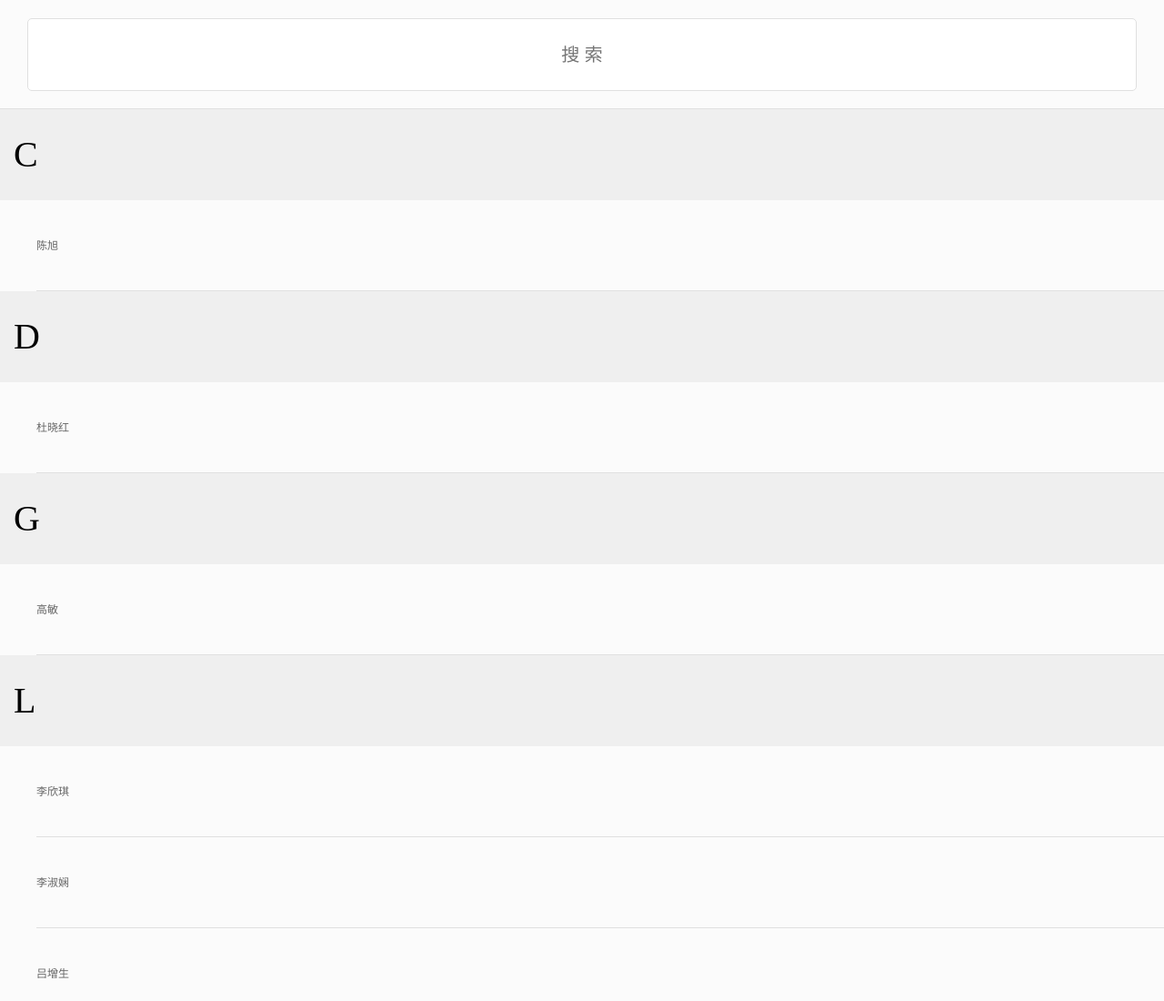
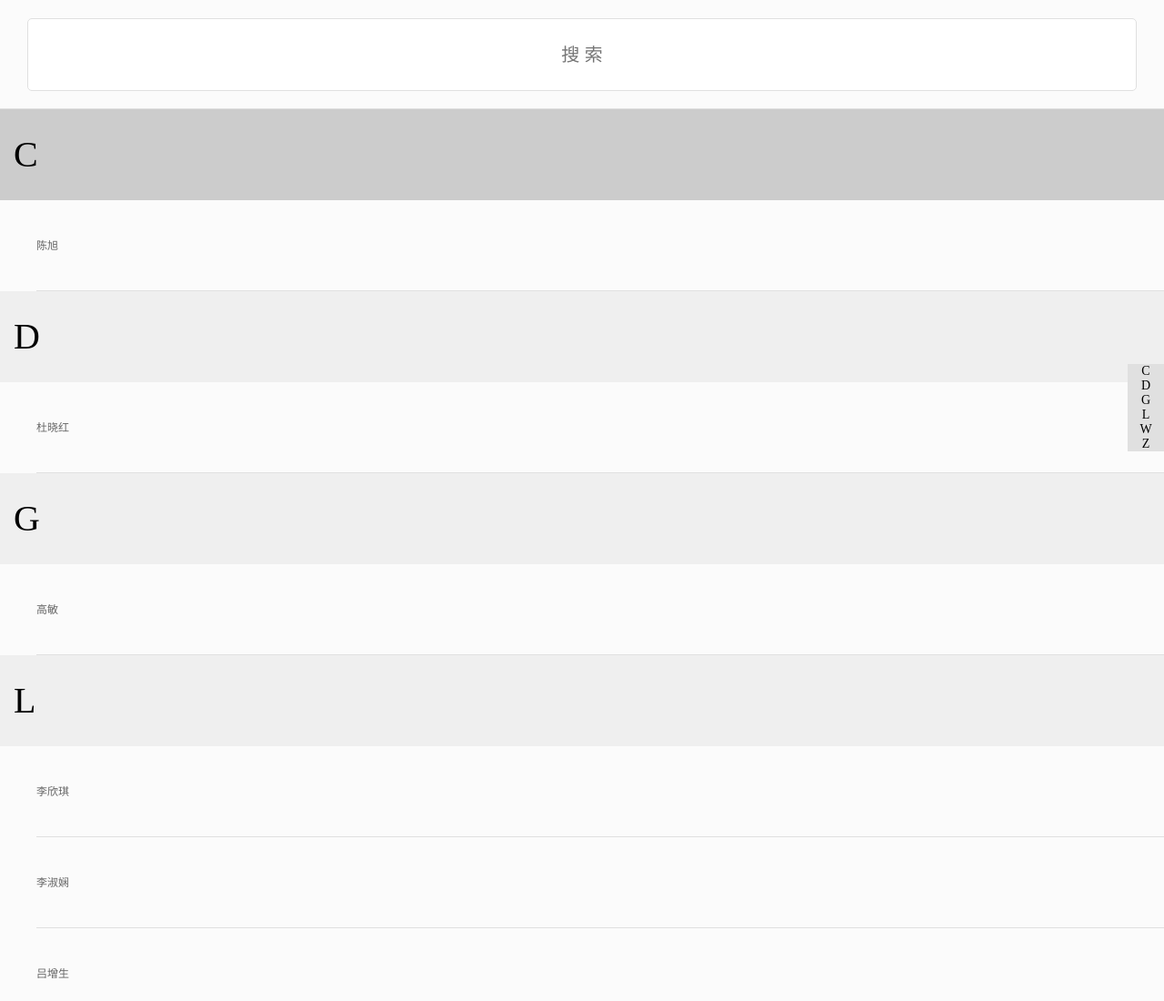
Before and after one commit to futurewp/wp-js-zuoye, a plain HTML site: page 通讯录/call.html in a window 1280 px wide. Shown: the top 1100 px of the page at 91% size. Drawn offline with Linux system fonts and the light colour scheme.

Commit message:
2017.09.28

```diff
--- a/通讯录/call.css
+++ b/通讯录/call.css
@@ -2,7 +2,7 @@
 * @Author: Administrator
 * @Date:   2017-09-27 17:12:05
 * @Last Modified by:   Administrator
-* @Last Modified time: 2017-09-27 19:45:22
+* @Last Modified time: 2017-09-28 11:28:22
 */
 *{
 	margin: 0;
@@ -49,13 +49,19 @@ dl{
 	width: 100%;
 	height: auto;
 }
-dt{
+dt,.tips{
 	padding-left: 0.15rem;
 	width: 100%;
 	height: 1rem;
 	background: #e0e0e070;
 	font-size: 0.4rem;
 	line-height: 1rem;
+}
+.tips{
+	position: fixed;
+	top: 1.2rem;
+	left: 0;
+	background: #ccc;
 }
 dd{
 	width: 100%;
@@ -69,3 +75,15 @@ dd a{
 	font-size: 0.12rem;
     color: #666666;
 }
+aside{
+	width: 0.4rem;
+	height: auto;
+	position: fixed;
+	right: 0rem;
+	top: 50%;
+	background:#e0e0e0;
+}
+aside>li{
+	font-size: 0.14rem;
+	text-align: center;
+}
--- a/通讯录/call.html
+++ b/通讯录/call.html
@@ -14,6 +14,8 @@
 	<header>
 		<input type="text" placeholder="搜 索">
 	</header>
+	<div class="tips">A</div>
 	<dl></dl>
+	<aside></aside>
 </body>
 </html>
--- a/通讯录/call.js
+++ b/通讯录/call.js
@@ -1,22 +1,40 @@
 window.addEventListener('load', function(){
-
+    let tips=document.querySelector('.tips')
     let dl=document.querySelector('dl');
     let info = [
-       {name:'王鹏',tell:15735801091,pinyin:'wangpeng'},
-       {name:'王浩',tell:15735801092,pinyin:'wanghao'},
-       {name:'李欣琪',tell:15735801093,pinyin:'lixinqi'},
-       {name:'杜晓红',tell:15735801094,pinyin:'duxiaohong'},
-       {name:'吴瑞霞',tell:15735801095,pinyin:'wuruixia'},
-       {name:'高敏',tell:15735801096,pinyin:'gaomin'},
-       {name:'陈旭',tell:15735801097,pinyin:'chenxu'},
-       {name:'李淑娴',tell:15735801098,pinyin:'lishuxian'},
-       {name:'赵爱珍',tell:15735801099,pinyin:'zhaoaizhen'},
-       {name:'吕增生',tell:15735801089,pinyin:'lvcengsheng'},
-       {name:'张宏达',tell:15735801088,pinyin:'zhanghongda'}
+       {name:'王鹏',tell:'15735801091',pinyin:'wangpeng'},
+       {name:'王浩',tell:'15735801092',pinyin:'wanghao'},
+       {name:'李欣琪',tell:'15735801093',pinyin:'lixinqi'},
+       {name:'杜晓红',tell:'15735801094',pinyin:'duxiaohong'},
+       {name:'吴瑞霞',tell:'15735801095',pinyin:'wuruixia'},
+       {name:'高敏',tell:'15735801096',pinyin:'gaomin'},
+       {name:'陈旭',tell:'15735801097',pinyin:'chenxu'},
+       {name:'李淑娴',tell:'15735801098',pinyin:'lishuxian'},
+       {name:'赵爱珍',tell:'15735801099',pinyin:'zhaoaizhen'},
+       {name:'吕增生',tell:'15735801089',pinyin:'lvcengsheng'},
+       {name:'张宏达',tell:'15735801088',pinyin:'zhanghongda'}
     ];
     render(info);
+      let search=document.querySelector('input');
+      search.onkeyup=function(){
+        let value=this.value.trim();
+        let data=info.filter(function(element){
+          // console.log(element.pinyin.includes(value))
+              return element.pinyin.includes(value) || element.name.includes(value) || element.tell.includes(value);
+              asfd()
+          })
+
+        render(data);
+      }
+      // let
+    // function asfd(element){
+    //    element.style.fontSize=0.18rem;
+    // }
+
     function render(data){
-    	dl.innerHTML=''
+      let aside=document.querySelector('aside');
+    	dl.innerHTML='';
+      aside.innerHTML=''
     	//按照首字母分类
     	let aobj={};
     	data.forEach(function(element){
@@ -28,11 +46,34 @@ window.addEventListener('load', function(){
     	})
         //放入页面，并按一定顺序排列
     	let char=Object.keys(aobj).sort();
+      tips.innertext=char[0];
     	char.forEach(element=>{
+        aside.innerHTML+=`<li>${element}</li>`;
     		dl.innerHTML+=`<dt>${element}</dt>`;
     		aobj[element].forEach(value=>{
                 dl.innerHTML+=`<dd><a href="${value.tel}">${value.name}</a></dd>`;
     		})
     	})
+      aside.style.marginTop=`${dl.offsetHeight-aside.offsetHeight/2}`
     }
+
+
+    let dts=document.querySelectorAll('dt');
+    let arr=[];
+    dts.forEach(element=>arr.push(element.offsetTop));
+    console.log(arr)
+    let heights=document.querySelector('header').offsetHeight+tips.offsetHeight;
+    console.log(heights)
+    window.onscroll=function(){
+      let st=document.documentElement.scrollTop || document.body.scrollTop;
+      console.log(st)
+      arr.forEach((element,index)=>{
+          if(st+heights>=element){
+            tips.innerText=dts[index].innerText;
+          }
+      })
+    }
+
+
+
 })
```
